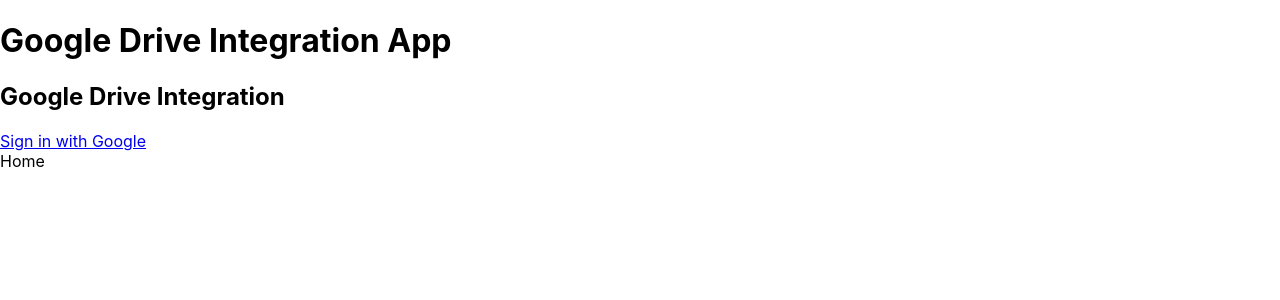
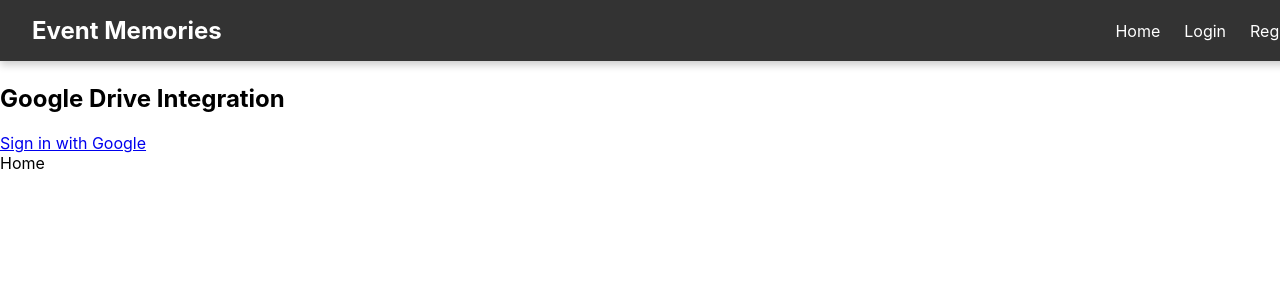
Before and after one commit to prasad-1808/TestProjectEM, a React (Create React App) app in the folder client/: page / in a window 1280 px wide. Shown: the top 300 px of the page. Built offline with nearby package versions, Linux system fonts and the light colour scheme.

Commit message:
Modified

```diff
--- a/client/src/App.jsx
+++ b/client/src/App.jsx
@@ -1,3 +1,4 @@
+// src/App.jsx
 import React, { useState, useEffect } from "react";
 import {
   BrowserRouter as Router,
@@ -5,6 +6,7 @@
   Routes,
   Navigate,
 } from "react-router-dom";
+import Navbar from "./Components/Navbar"; // Import the Navbar component
 import Home from "./Pages/Home";
 import UserLogin from "./Pages/User/UserLogin";
 import UserRegister from "./Pages/User/UserRegister";
@@ -19,7 +21,6 @@
   const [isLoggedIn, setIsLoggedIn] = useState(false);
 
   useEffect(() => {
-    // Maintain login state across page refreshes
     const token = localStorage.getItem("access_token");
     if (token) {
       setIsLoggedIn(true);
@@ -33,14 +34,13 @@
   return (
     <Router>
       <div className="App">
-        <h1>Google Drive Integration App</h1>
+        <Navbar isLoggedIn={isLoggedIn} /> {/* Render Navbar */}
         {localStorage.getItem("access_token") ? (
           <></>
         ) : (
           <GoogleSignup setIsLoggedIn={setIsLoggedIn} />
         )}
         <Routes>
-          {/* TokenHandler route to handle login and token extraction */}
           <Route
             path="/"
             element={
@@ -50,13 +50,11 @@
               </>
             }
           />
-
           <Route
             path="/login"
             element={<UserLogin setIsLoggedIn={setIsLoggedIn} />}
           />
           <Route path="/register" element={<UserRegister />} />
-
           <Route
             path="/event-album"
             element={
@@ -81,15 +79,7 @@
               </ProtectedRoute>
             }
           />
-          <Route
-            path="/drive-files"
-            element={
-              <GoogleDriveFileList />
-              // <ProtectedRoute>
-              // </ProtectedRoute>
-            }
-          />
-
+          <Route path="/drive-files" element={<GoogleDriveFileList />} />
           <Route path="*" element={<Navigate to="/" />} />
         </Routes>
       </div>
--- a/client/src/Components/Navbar.jsx
+++ b/client/src/Components/Navbar.jsx
@@ -1,9 +1,37 @@
-import React from 'react'
+// src/Navbar.jsx
+import React from "react";
+import { Link } from "react-router-dom";
+import "../assests/Navbar.css";
 
-const Navbar = () => {
+function Navbar({ isLoggedIn }) {
   return (
-    <div>Navbar</div>
-  )
+    <nav className="navbar">
+      <div className="navbar-brand">
+        <Link to="/">Event Memories</Link>
+      </div>
+      <div className="navbar-links">
+        <Link to="/">Home</Link>
+        {!isLoggedIn ? (
+          <>
+            <Link to="/login">Login</Link>
+            <Link to="/register">Register</Link>
+          </>
+        ) : (
+          <>
+            <Link to="/event-album">EventAlbum</Link>
+            <Link to="/event-memories">Memories</Link>
+            <Link to="/user-profile">Profile</Link>
+            <Link
+              to="/"
+              onClick={() => localStorage.removeItem("access_token")}
+            >
+              Logout
+            </Link>
+          </>
+        )}
+      </div>
+    </nav>
+  );
 }
 
-export default Navbar
+export default Navbar;
--- /dev/null
+++ b/client/src/assests/Navbar.css
@@ -0,0 +1,43 @@
+/* src/Navbar.css */
+.navbar {
+  position: fixed;
+  top: 0;
+  width: 100%;
+  background-color: #333;
+  color: white;
+  padding: 1rem 2rem;
+  display: flex;
+  justify-content: space-between;
+  align-items: center;
+  z-index: 1000;
+  box-shadow: 0px 4px 8px rgba(0, 0, 0, 0.2);
+}
+
+.navbar-brand {
+  font-size: 1.5rem;
+  font-weight: bold;
+}
+
+.navbar-brand a {
+  color: white;
+  text-decoration: none;
+}
+
+.navbar-links {
+  display: flex;
+  gap: 1.5rem;
+}
+
+.navbar-links a {
+  color: white;
+  text-decoration: none;
+  font-size: 1rem;
+}
+
+.navbar-links a:hover {
+  text-decoration: underline;
+}
+
+body {
+  padding-top: 64px; /* Adjust padding to match navbar height */
+}
```
Also changed, not shown: 1 other file (tests, documents, lock files or other folders).
